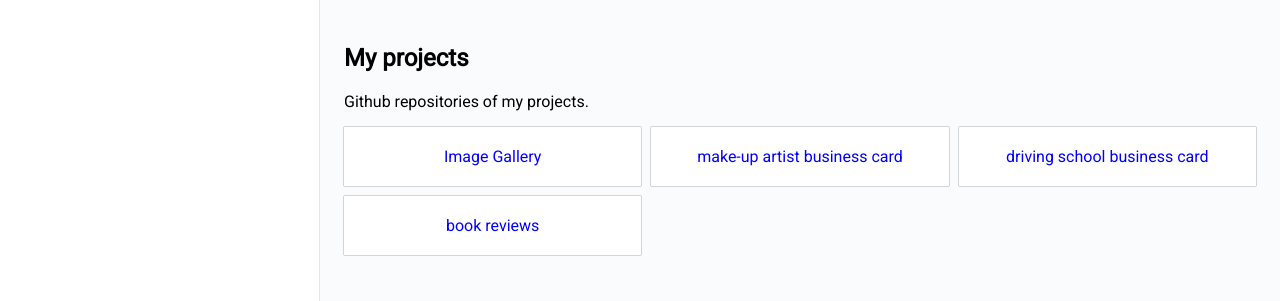
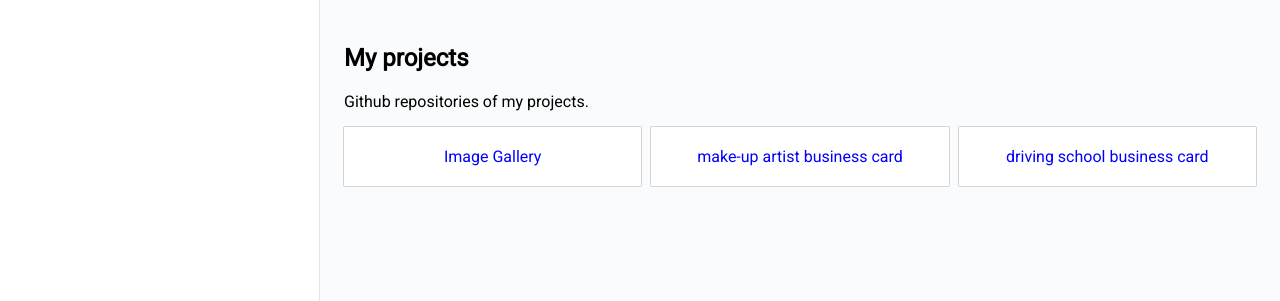
Before and after one commit to gluharski/gluharski, a plain HTML site: page index.html in a window 1280 px wide. Shown: the top 301 px of the page. Drawn offline with Linux system fonts and the light colour scheme.

Commit message:
remove comments

```diff
--- a/index.html
+++ b/index.html
@@ -49,24 +49,16 @@
 
     <section>
 
-      <!-- image gallery -->
       <div>
         <a href="https://github.com/gluharski/gallery" target="_blank">Image Gallery</a>
       </div>
 
-      <!-- make-up card -->
       <div>
         <a href="https://github.com/gluharski/make-up" target="_blank">make-up artist  business card</a>
       </div>
 
-      <!-- driving card -->
       <div>
         <a href="https://github.com/gluharski/libra" target="_blank">driving school business card</a>
-      </div>
-
-      <!-- full stack project -->
-      <div>
-        <a href="https://github.com/gluharski/libra" target="_blank">book reviews</a>
       </div>
 
     </section>
```
